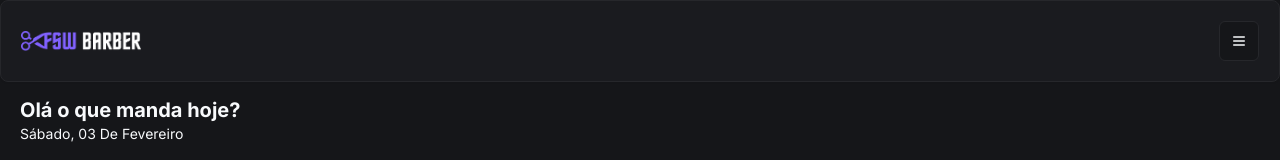
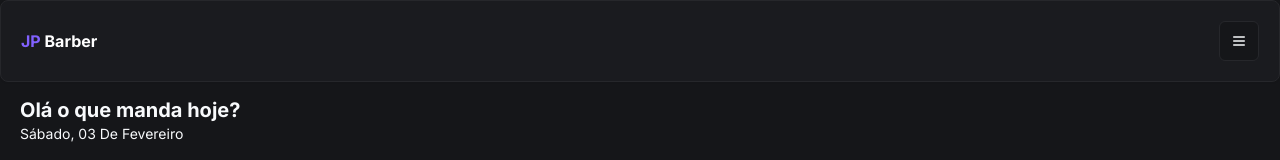
Before and after one commit to Jhonypd/barbershop, a Next.js app: page / in a window 1280 px wide. Shown: the top 160 px of the page. Built offline with nearby package versions, Linux system fonts and the light colour scheme; no server answers; the database is empty.

Commit message:
feat: add new logo in Header

```diff
--- a/app/_components/header.tsx
+++ b/app/_components/header.tsx
@@ -14,7 +14,9 @@ const Header = () => {
       <Card>
         <CardContent className="p-5 flex justify-between items-center flex-row">
           <Link href={"/"}>
-            <Image src={"/Logo.png"} alt="JP Barber" height={22} width={120} />
+            <p className="font-bold text-primary">
+              JP<span className="text-white"> Barber</span>
+            </p>
           </Link>
           <Sheet>
             <SheetTrigger asChild>
```
Also changed, not shown: public/Logo.png (deleted).
